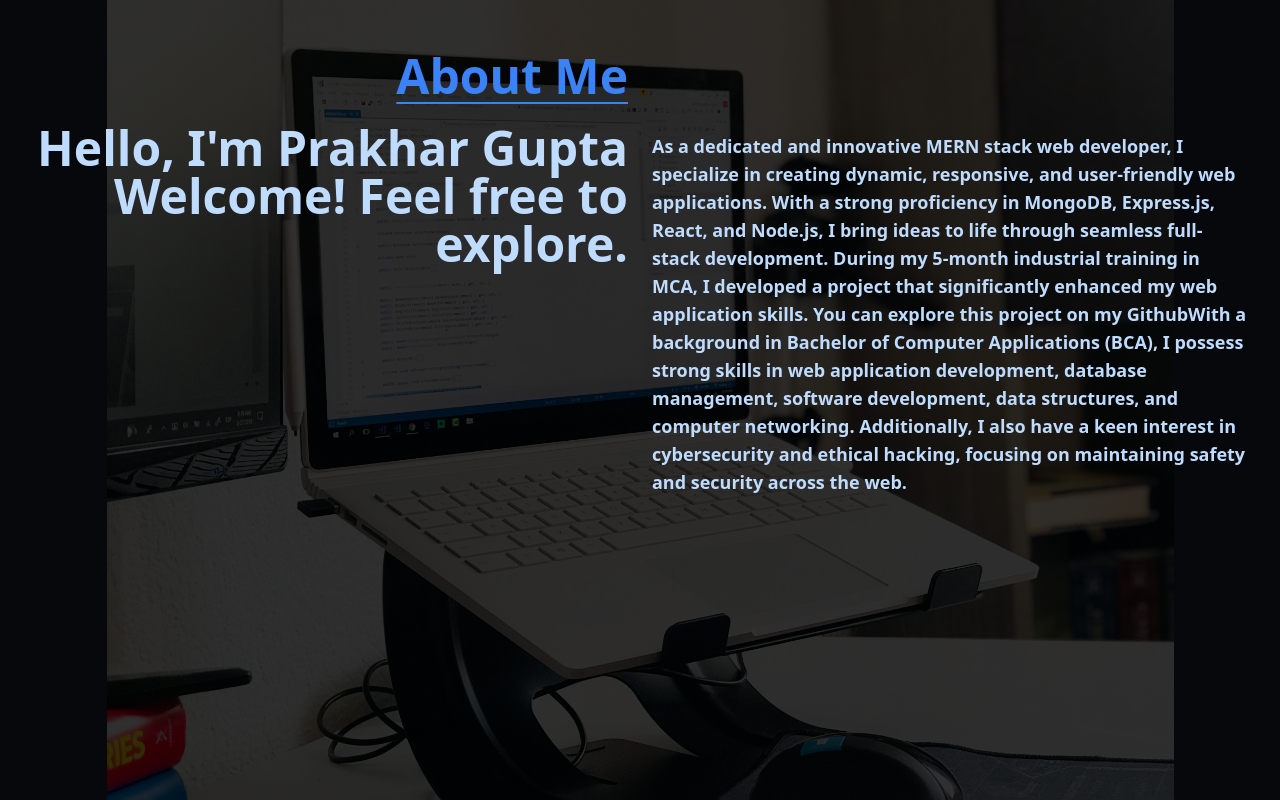
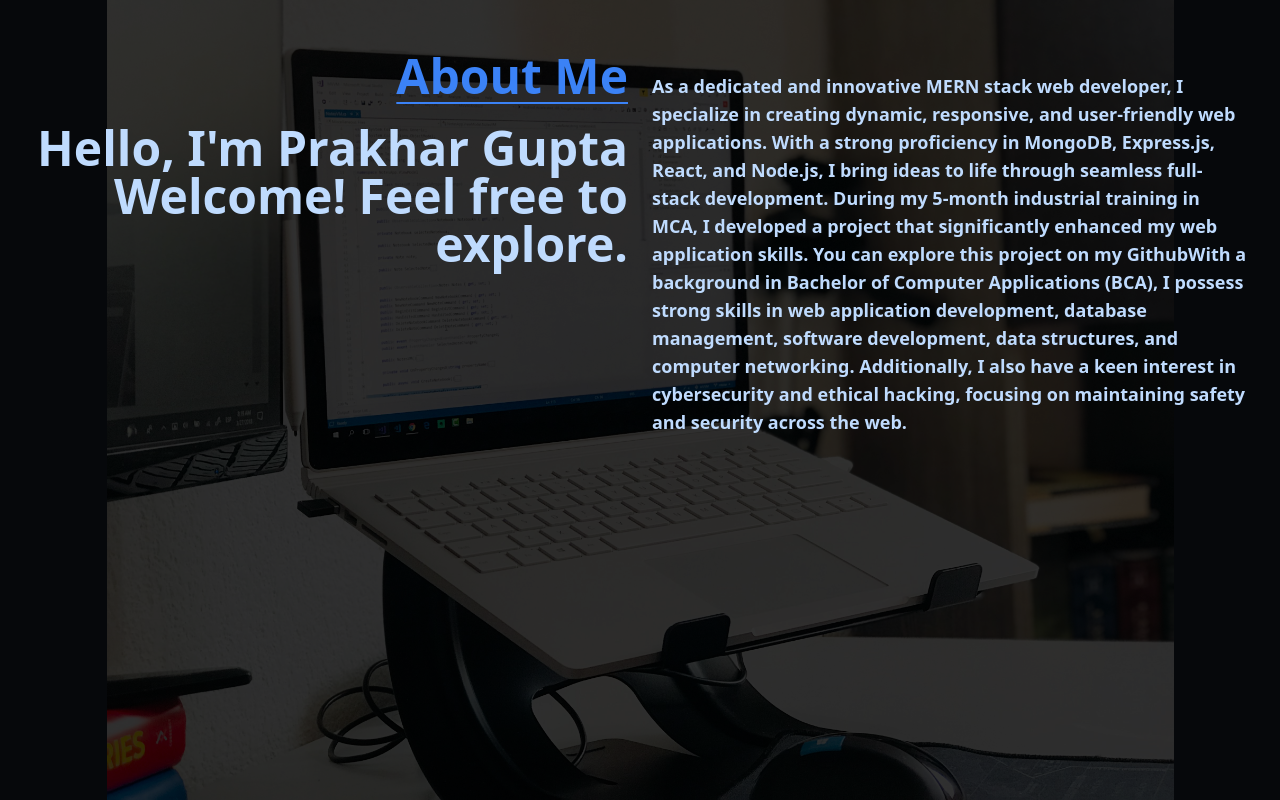
Before and after one commit to iamprakhar27/MyPortfolio, a React (Create React App) app in the folder portfolio/: page /about in a window 1280 px wide. Built offline with nearby package versions, Linux system fonts and the light colour scheme.

Commit message:
updated about

```diff
--- a/portfolio/src/components/About.jsx
+++ b/portfolio/src/components/About.jsx
@@ -15,7 +15,7 @@ function About() {
                                 Hello, I'm Prakhar Gupta Welcome! Feel free to explore.
                             </span>
                         </div>
-                        <div className="col-span-12 md:col-span-6 mt-10 md:mt-20">
+                        <div className="col-span-12 md:col-span-6 mt-5 md:mt-15">
                             <span className="text-sm md:text-lg font-bold text-blue-200">
                                 As a dedicated and innovative MERN stack web developer, I specialize in creating dynamic, responsive, and user-friendly web applications. With a strong proficiency in MongoDB, Express.js, React, and Node.js, I bring ideas to life through seamless full-stack development.
                                 During my 5-month industrial training in MCA, I developed a project that significantly enhanced my web application skills. You can explore this project on my <NavLink to="https://github.com/iamprakhar27/Life-Line-portal/">Github</NavLink>
```
